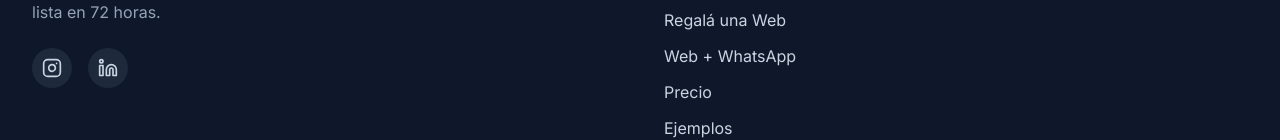
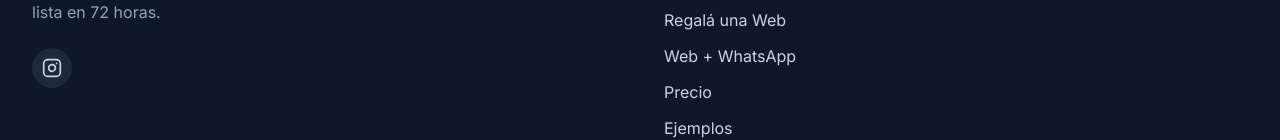
Before and after one commit to resourceldg/landing-web-argentina, a React (Vite) app: page /#/ in a window 1280 px wide. Shown: the part 7628-7768 px from the top of the page. Built offline with nearby package versions, Linux system fonts and the light colour scheme.

Commit message:
fix: elimina botón LinkedIn y linkea Instagram en el footer
Co-Authored-By: Claude Sonnet 4.6 <noreply@anthropic.com>

```diff
--- a/src/components/shared/Footer.tsx
+++ b/src/components/shared/Footer.tsx
@@ -1,4 +1,4 @@
-import { Mail, MapPin, Instagram, Linkedin } from 'lucide-react';
+import { Mail, MapPin, Instagram } from 'lucide-react';
 import { Link } from 'react-router-dom';
 
 export default function Footer() {
@@ -23,16 +23,12 @@ export default function Footer() {
             </p>
             <div className="flex gap-4">
               <a
-                href="#"
+                href="https://www.instagram.com/clararottman?igsh=MXVnazE3MW8wdmplcQ=="
+                target="_blank"
+                rel="noopener noreferrer"
                 className="w-10 h-10 rounded-full bg-slate-800 flex items-center justify-center hover:bg-blue-600 transition-colors"
               >
                 <Instagram className="w-5 h-5" />
-              </a>
-              <a
-                href="#"
-                className="w-10 h-10 rounded-full bg-slate-800 flex items-center justify-center hover:bg-blue-600 transition-colors"
-              >
-                <Linkedin className="w-5 h-5" />
               </a>
             </div>
           </div>
```
